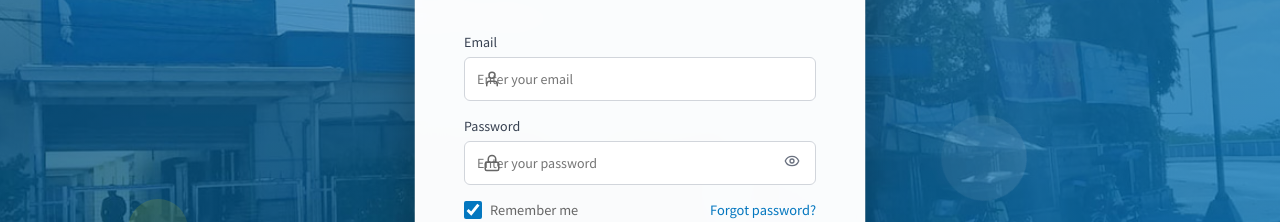
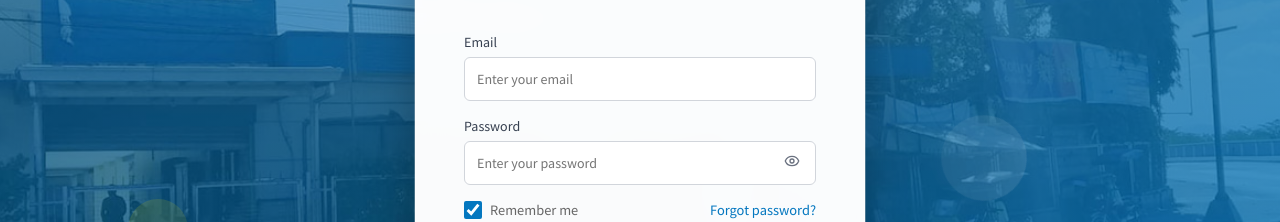
Before and after one commit to mrcandrs/GuidanceCounselorWebApp, a React (Create React App) app: page / in a window 1280 px wide. Shown: the part 341-563 px from the top of the page. Built offline with nearby package versions, Linux system fonts and the light colour scheme.

Commit message:
Removed the overlapping icons on login page

```diff
--- a/src/pages/Login.jsx
+++ b/src/pages/Login.jsx
@@ -3,7 +3,7 @@ import api from '../services/api';
 import { useNavigate } from 'react-router-dom';
 import useSessionTimeout from '../hooks/useSessionTimeout';
 import { getCurrentSession, storeSessionInfo, generateSessionId } from '../utils/sessionManager';
-import { CheckCircle, AlertTriangle, X, User, Lock, Eye, EyeOff } from 'lucide-react';
+import { CheckCircle, AlertTriangle, X, Eye, EyeOff } from 'lucide-react';
 import '../styles/Login.css';
 
 // Toast Notification Component
@@ -239,7 +239,6 @@ const Login = () => {
               onChange={(e) => setEmail(e.target.value)}
               placeholder="Enter your email"
             />
-            <User className="input-icon" size={18} />
           </div>
         </div>
 
@@ -258,7 +257,6 @@ const Login = () => {
               autoComplete="current-password"
               aria-describedby={isCapsOn ? 'caps-hint' : undefined}
             />
-            <Lock className="input-icon" size={18} />
             <button
               type="button"
               className="password-toggle"
--- a/src/styles/Login.css
+++ b/src/styles/Login.css
@@ -128,7 +128,7 @@
 
         .form-control {
             width: 100%;
-            padding: 1rem 1rem 1rem 3.5rem;
+            padding: 1rem;
             border: 2px solid var(--gray-200);
             border-radius: 12px;
             font-size: 1rem;
```
